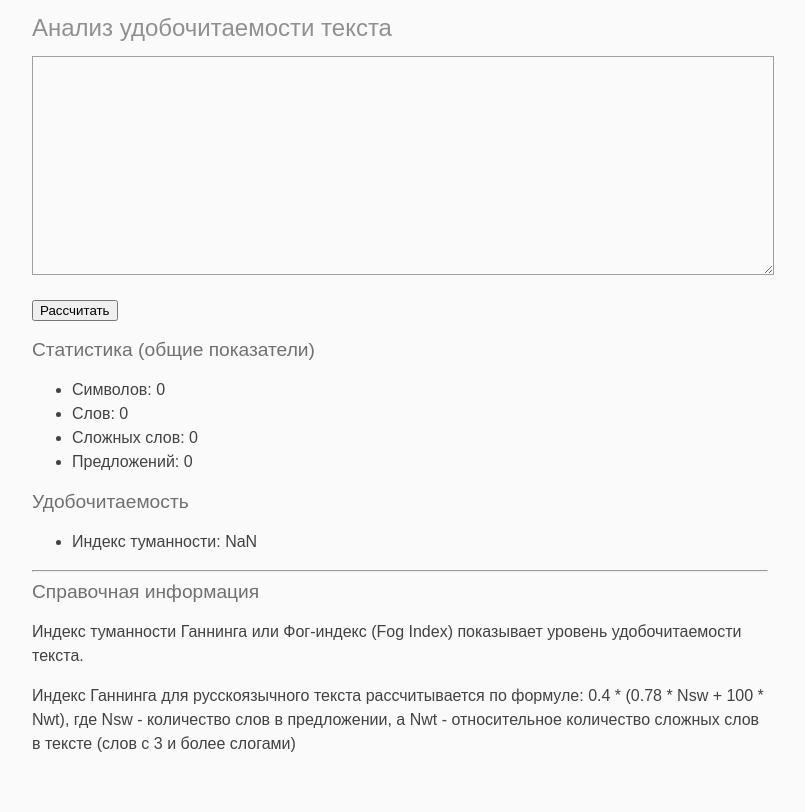
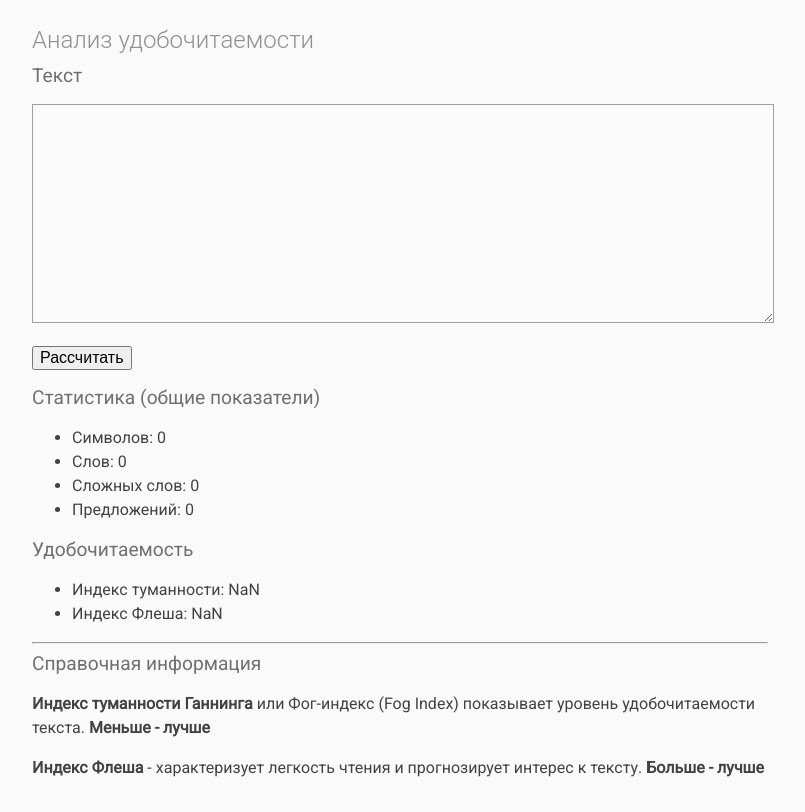
Before and after one commit to alexanderniki/text-readability-analyzer, a plain HTML site: page src/index.html in a window 1280 px wide. Both pictures are taken after a click on the button "Рассчитать". Shown: the whole page, without its empty margins (240-1045 px from the left). Drawn offline with Linux system fonts and the light colour scheme; a web font is replaced by a local one.

Commit message:
new fonts

```diff
--- a/src/StrQualityUtils.js
+++ b/src/StrQualityUtils.js
@@ -81,10 +81,6 @@ class StrQualityUtils {
         return (fogIndex);
     }
 
-    calcFlashIndex(text) {
-        // Calculate flash-index of a string
-    }
-
     calcSyllables(text) {
 
         let word = text.toLowerCase();
@@ -100,4 +96,21 @@ class StrQualityUtils {
         return word.match(/[aeiouyаеиоуыяю]{1,2}/g).length;
     }
 
+    calcFRES(text) {
+
+        let words = this.calcWords(text);
+        let syllables = this.calcSyllables(text);
+        let sentences = this.calcSentences(text);
+
+        let ASL = words / sentences;
+        let ASW = syllables / words;
+
+        console.log("ASL: " + ASL + " ASW: " + ASW);
+
+        let fresIndex = 206.835 - (1.3 * ASL) - (60.1 * ASW);
+        fresIndex = Math.round(fresIndex);
+
+        return(fresIndex);
+    }
+
 }
--- a/src/index.css
+++ b/src/index.css
@@ -15,18 +15,19 @@ body {
     /*background-color: #fafafa;*/
     background-color: var(--background-primary);
 
-    font-family: sans-serif;
+    font-family: "Roboto", sans-serif;
     font-size: 1em;
     line-height: 1.5em;
-
     margin: 0;
 }
 
 h1 {
     margin: 0px;
+    font-family: "Roboto Light", sans-serif;
     font-weight: normal;
     font-size: 1.5em;
     color: #909090;
+    line-height: 2em;
 }
 
 
@@ -72,14 +73,40 @@ section {
 
 .toolbar {
     width: 100%;
-    height: 64px;
+    /*height: 64px;*/
+    height: 4em;
     margin: 0px;
     /*background-color: #424242;*/
     background-color: var(--background-secondary);
     color: #f0f0f0;
 
     display: flex;
+    align-items: center;
+    justify-content: center;
 }
+
+/*
+ * Typography
+ */
+
+.typography-h1 {}
+
+.typography-h2 {}
+
+.typography-h3 {}
+
+.typography-h4 {}
+
+.typography-h5 {}
+
+.typography-body {}
+
+.typography-label{}
+
+.typography-button {}
+
+
+
 
 /*
  * Others
@@ -94,6 +121,7 @@ section {
 }
 
 #button-calc {
+    font-size: 1em;
     /*color: #424242;*/
     /*background-color: #fafafa;*/
     /*border-color: #a0a0a0;*/
--- a/src/index.html
+++ b/src/index.html
@@ -7,6 +7,8 @@
         <meta name="theme-color" content="#424242" />
 
         <link href="index.css" rel="stylesheet" />
+        <link rel="stylesheet" href="https://fonts.googleapis.com/css?family=Roboto"/>
+        <link rel="stylesheet" href="https://fonts.googleapis.com/css?family=Roboto+Light"/>
 
         <script src="StrQualityUtils.js"></script>
         <script src="main.js"></script>
@@ -16,18 +18,23 @@
 
     <body onload="main()">
 
-        <!-- <div class="toolbar"></div> -->
+        <!--<div class="toolbar">
+            <span class="layout-hbox">Readability analyzer</span>
+        </div>-->
 
         <div class="layout-vbox main-content">
 
             <section>
 
-                <h1>Анализ удобочитаемости текста</h1>
+                <h1>Анализ удобочитаемости</h1>
+                <h2>Текст</h2>
 
-                <form>
-                    <p><textarea id="text-area"></textarea></p>
-                    <p><input type="button" value="Рассчитать" id="button-calc" onclick="calcTextProperties()"></p>
-                </form>
+                <div>
+                    <form>
+                        <p><textarea id="text-area"></textarea></p>
+                        <p><input type="button" value="Рассчитать" id="button-calc" onclick="calcTextProperties()"></p>
+                    </form>
+                </div>
 
                 <div>
                     <h2>Статистика (общие показатели)</h2>
@@ -49,6 +56,8 @@
                     <ul>
                         <li><span class="label" id="">Индекс туманности: </span>
                             <span id="fog-index">0</span></li>
+                        <li><span class="label" id="">Индекс Флеша: </span>
+                            <span id="fres-index">0</span></li>
                     </ul>
 
                 </div>
@@ -56,8 +65,8 @@
                 <div>
                     <h2>Справочная информация</h2>
 
-                    <p><span>Индекс туманности Ганнинга или Фог-индекс (Fog Index) показывает уровень удобочитаемости текста.</span></p>
-                    <p><span>Индекс Ганнинга для русскоязычного текста рассчитывается по формуле: 0.4 * (0.78 * Nsw + 100 * Nwt), где Nsw - количество слов в предложении, а Nwt - относительное количество сложных слов в тексте (слов с 3 и более слогами)</span></p>
+                    <p><span><strong>Индекс туманности Ганнинга</strong> или Фог-индекс (Fog Index) показывает уровень удобочитаемости текста. <strong>Меньше - лучше</strong></span></p>
+                    <p><span><strong>Индекс Флеша</strong> - характеризует легкость чтения и прогнозирует интерес к тексту. <strong>Больше - лучше</strong></span></p>
 
                 </div>
 
--- a/src/main.js
+++ b/src/main.js
@@ -8,6 +8,7 @@ function calcTextProperties() {
     let complexWordsCount = document.getElementById("complex-words");
     let sentencesCount = document.getElementById("sentences");
     let spanIndex = document.getElementById("fog-index");
+    let fresIndex = document.getElementById("fres-index");
 
     let textCalc = new StrQualityUtils();
     let text = textArea.value;
@@ -17,4 +18,5 @@ function calcTextProperties() {
     complexWordsCount.innerHTML = textCalc.calcComplexWords(text);
     sentencesCount.innerHTML = textCalc.calcSentences(text)
     spanIndex.innerHTML = textCalc.calcFogIndex(text);
+    fresIndex.innerHTML = textCalc.calcFRES(text);
 }
```
